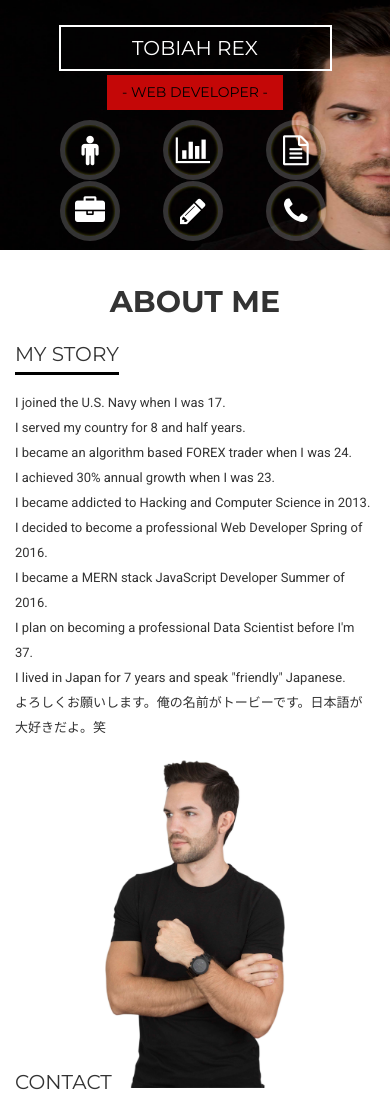
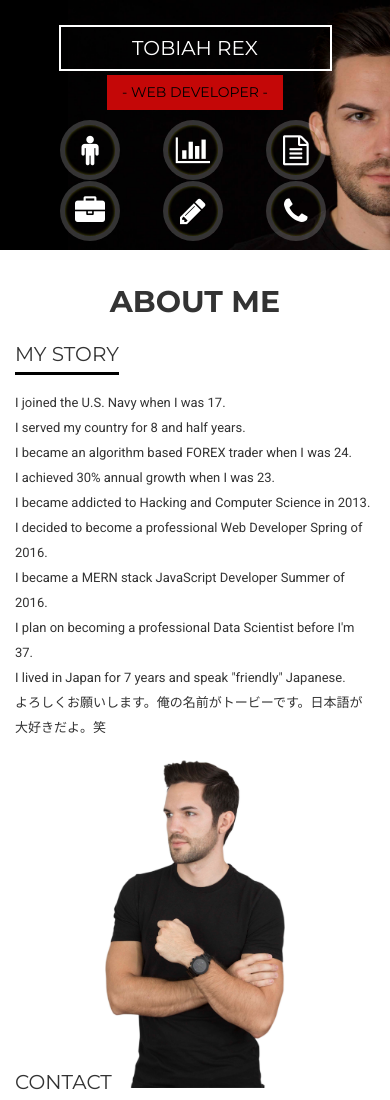
Before and after one commit to TobiahRex/pwReact, a plain HTML site: page personalWebisteTemplate/index.html in a window 390 px wide. Shown: the top 1100 px of the page. Drawn offline with Linux system fonts and the light colour scheme; a script that the page names is missing; files whose address does not match are found by name.

Commit message:
adjusted header image for mobile.

```diff
--- a/personalWebisteTemplate/css/style.css
+++ b/personalWebisteTemplate/css/style.css
@@ -80,7 +80,16 @@ a:focus, a:hover {
 
 
 
-
+.headerContainer {
+	display: flex;
+	flex-direction: column;
+	background-color: black;
+}
+
+.headerImage {
+	align-self: flex-end;
+	width: 1115.39px;
+}
 
 .header {
 	position: relative;
@@ -858,6 +867,9 @@ ul.simplefilter {
 }
 
 @media(max-width:414px) {
+	.headerImage {
+		width: 322.5px;
+	}
 	ul.simplefilter {
 		margin-bottom: 0em;
 	}
```
